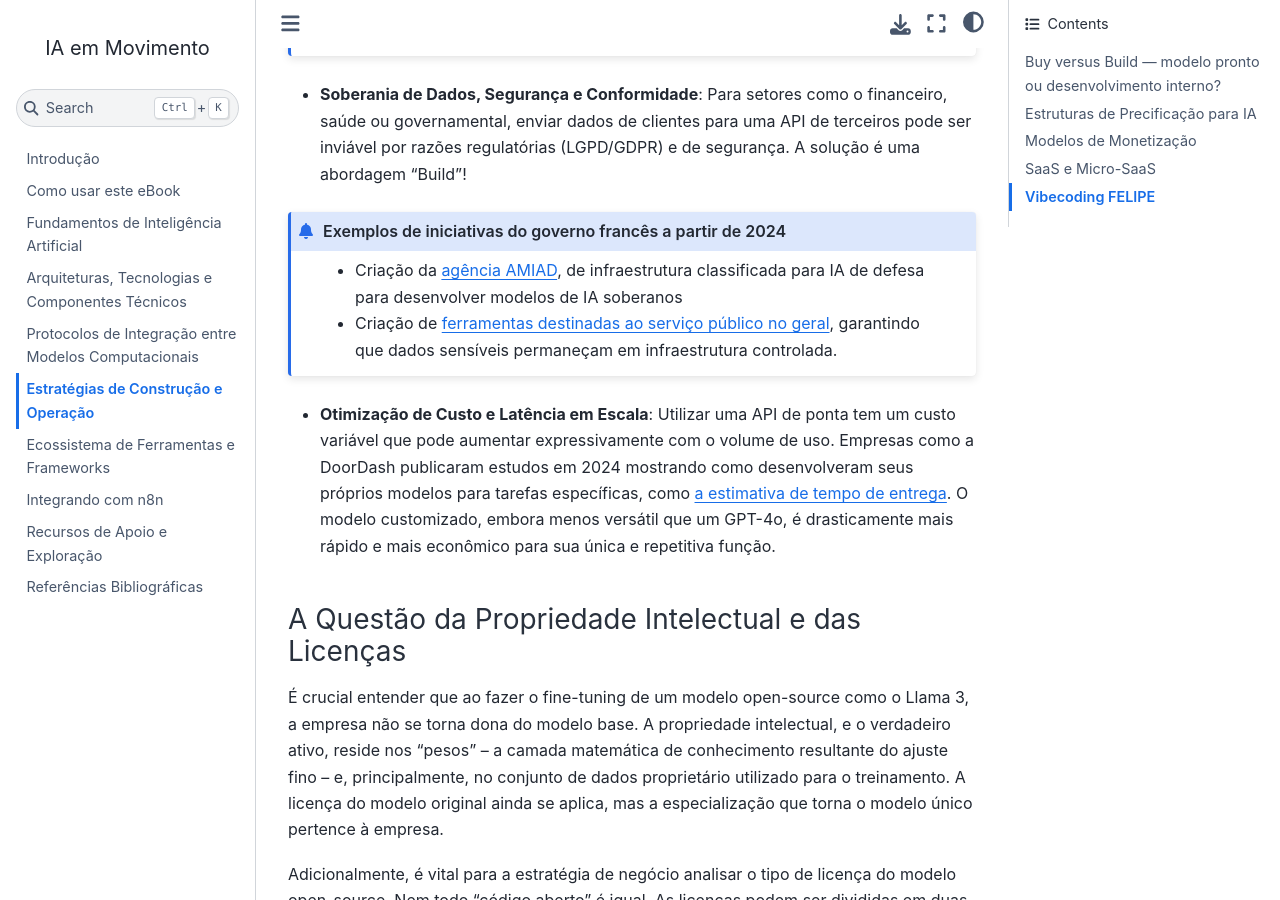
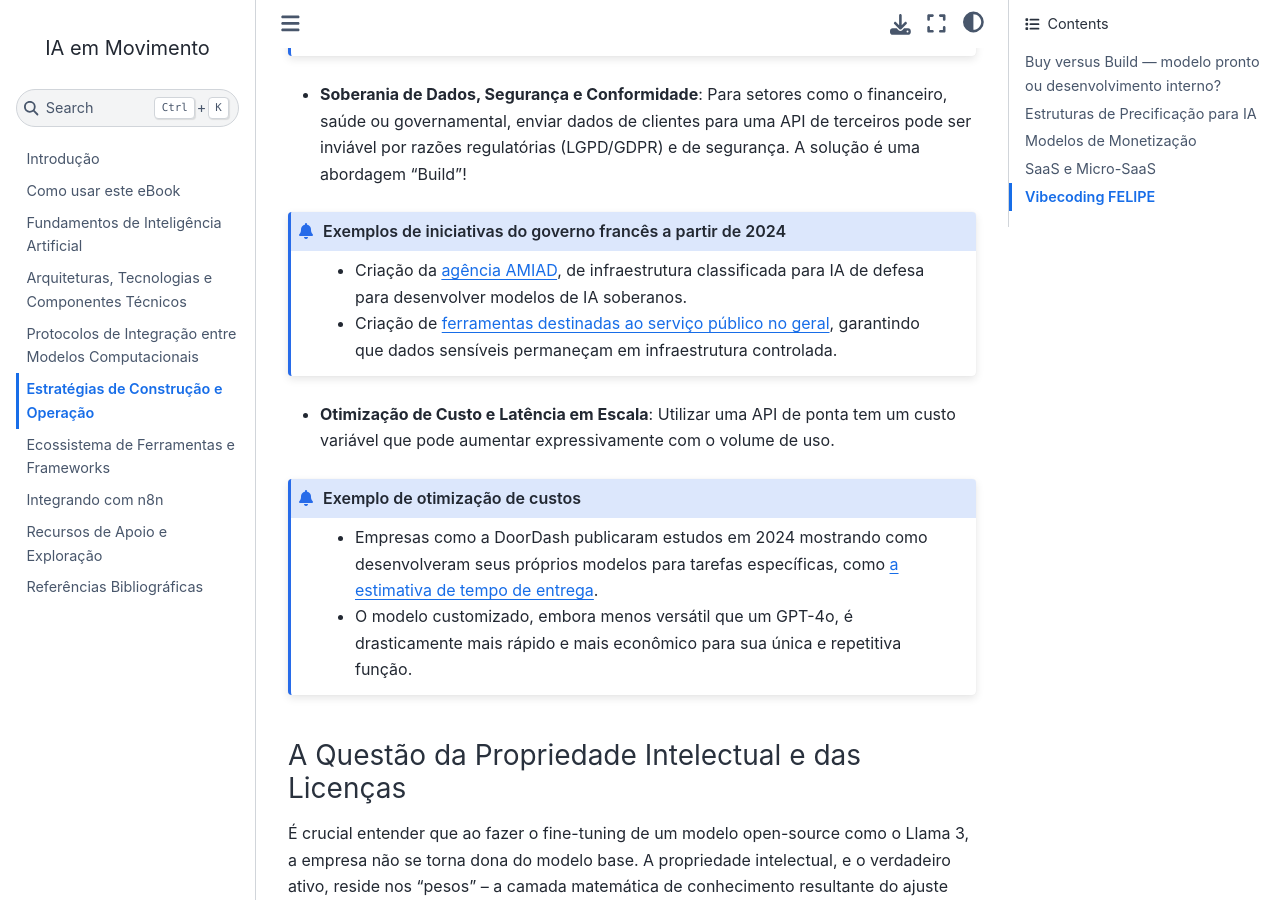
Before and after one commit to unb-lamfo-negocios-ai/LivroIAemMovimento, a Jupyter Book: the page built from capitulos/capEstrategiaConstrucao_e_Operacao.md, in a window 1280 px wide and 900 px high, scrolled down 1517 px. Built offline with Jupyter Book 1.0.4 settings and Sphinx 7.4.7 and the Sphinx Book theme 1.1.4, drawn with Linux system fonts in a browser that asks for light colours; pages that are not in the unit, such as notebooks, are missing from menus; cross-references to code outside the pages are shown as plain code; some of the changed text lies outside the part shown.

Commit message:
Update capEstrategiaConstrucao_e_Operacao.md

````diff
--- a/capitulos/capEstrategiaConstrucao_e_Operacao.md
+++ b/capitulos/capEstrategiaConstrucao_e_Operacao.md
@@ -37,10 +37,16 @@ O Harvey AI ajustou modelos da família GPT para se tornar um especialista em an
 
 ```{admonition} Exemplos de iniciativas do governo francês a partir de 2024
 :class: exemplo
-- Criação da [agência AMIAD](https://www.defense.gouv.fr/actualites/sebastien-lecornu-lance-strategie-ministerielle-lintelligence-artificielle), de infraestrutura classificada para IA de defesa para desenvolver modelos de IA soberanos
+- Criação da [agência AMIAD](https://www.defense.gouv.fr/actualites/sebastien-lecornu-lance-strategie-ministerielle-lintelligence-artificielle), de infraestrutura classificada para IA de defesa para desenvolver modelos de IA soberanos.
 - Criação de [ferramentas destinadas ao serviço público no geral](https://www.info.gouv.fr/actualite/ia-simplification-et-debureaucratisation-pour-transformer-letat?utm_source=chatgpt.com), garantindo que dados sensíveis permaneçam em infraestrutura controlada.
 ```
-- **Otimização de Custo e Latência em Escala**: Utilizar uma API de ponta tem um custo variável que pode aumentar expressivamente com o volume de uso. Empresas como a DoorDash publicaram estudos em 2024 mostrando como desenvolveram seus próprios modelos para tarefas específicas, como [a estimativa de tempo de entrega](https://careersatdoordash.com/blog/deep-learning-for-smarter-eta-predictions/?utm_source=chatgpt.com). O modelo customizado, embora menos versátil que um GPT-4o, é drasticamente mais rápido e mais econômico para sua única e repetitiva função.
+- **Otimização de Custo e Latência em Escala**: Utilizar uma API de ponta tem um custo variável que pode aumentar expressivamente com o volume de uso.
+
+```{admonition} Exemplo de otimização de custos
+:class: exemplo
+- Empresas como a DoorDash publicaram estudos em 2024 mostrando como desenvolveram seus próprios modelos para tarefas específicas, como [a estimativa de tempo de entrega](https://careersatdoordash.com/blog/deep-learning-for-smarter-eta-predictions/?utm_source=chatgpt.com).
+- O modelo customizado, embora menos versátil que um GPT-4o, é drasticamente mais rápido e mais econômico para sua única e repetitiva função.
+```
 
 ### A Questão da Propriedade Intelectual e das Licenças
 
@@ -89,12 +95,12 @@ Para finalizar, apresentamos a seguir **características comparativas entre as a
 
 * - **Build (desenvolver internamente)**
   - **Buy (usar soluções prontas)**
-* - - Maior controle sobre o produto, incluindo dados, algoritmos e personalizações.
-    - Possibilidade de criar **vantagem competitiva sustentável**, difícil de replicar por concorrentes.
-    - Exige **investimento elevado em infraestrutura** e **formação de equipe técnica especializada**.
-  - - Reduz tempo de entrada no mercado (*time-to-market*).
-    - Menor custo inicial, já que a infraestrutura é terceirizada.
-    - Cria **dependência de fornecedores externos**, o que pode impactar custos e flexibilidade a longo prazo {cite}`choudhury2023`.
+* - Maior controle sobre o produto, incluindo dados, algoritmos e personalizações.
+  - Reduz tempo de entrada no mercado (*time-to-market*).
+* - Possibilidade de criar **vantagem competitiva sustentável**, difícil de replicar por concorrentes.
+  - Menor custo inicial, já que a infraestrutura é terceirizada.
+* - Exige **investimento elevado em infraestrutura** e **formação de equipe técnica especializada**.
+  - Cria **dependência de fornecedores externos**, o que pode impactar custos e flexibilidade a longo prazo {cite}`choudhury2023`.
 ```
 
 
````
